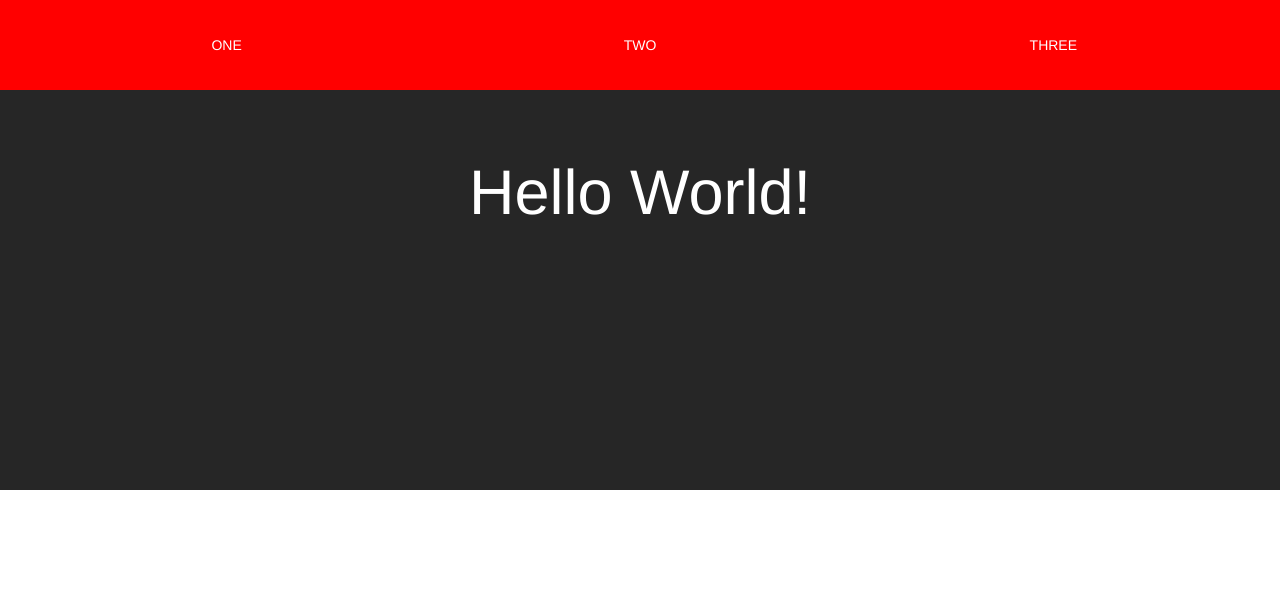
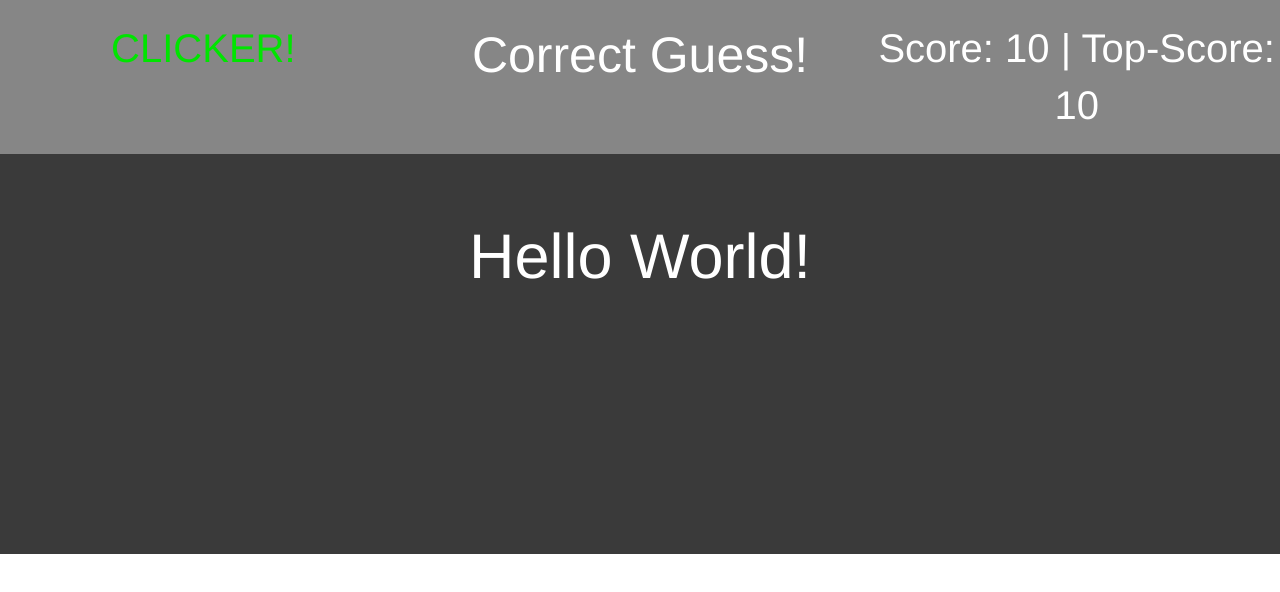
Before and after one commit to ETS-ReactNative4/clickyGame, a React (Create React App) app in the folder clicky-game/: page / in a window 1280 px wide. Shown: the top 592 px of the page. Built offline with nearby package versions, Linux system fonts and the light colour scheme.

Commit message:
Styles have been added to each component.

```diff
--- a/clicky-game/src/components/Header/Header.css
+++ b/clicky-game/src/components/Header/Header.css
@@ -1,8 +1,30 @@
-
+/*
+ |=============================================|
+                HEADER STYLES
+ |=============================================|
+ */
 
 .header {
     color: #ffffff;
-    padding: 35px;
+    padding: 20px 0;
     clear: 'both';
-    background-color: red;
+    background-color: #868686;
 }
+
+.clicker {
+    font-size: 40px;
+    font-weight: 200;
+    color: #00E500;
+}
+
+.answer {
+    font-size: 50px;
+    font-weight: 200;
+    color: #ffff;
+}
+
+.score {
+    font-size: 40px;
+    font-weight: 200;
+    color: #ffff;
+}
--- a/clicky-game/src/components/Header/Header.jsx
+++ b/clicky-game/src/components/Header/Header.jsx
@@ -15,16 +15,16 @@ const Header = ({ children }) => {
         // HEADER
         <div className="col-xs-12 col-xs-12 col-md-12 text-center header">
             {/* COMMUMN ONE */}
-            <div className="col-xs-4">
-                ONE
+            <div className="clicker col-xs-4">
+                CLICKER!
             </div>
             {/* COMMUMN TWO */}
-            <div className="col-xs-4">
-                TWO
+            <div className="answer col-xs-4">
+                Correct Guess!
             </div>
             {/* COMMUMN THREE */}
-            <div className="col-xs-4">
-                THREE
+            <div className="score col-xs-4">
+              Score: 10 | Top-Score: 10
             </div>
         </div>
     ); // END RETURN
--- a/clicky-game/src/components/Jumbotron/Jumbotron.css
+++ b/clicky-game/src/components/Jumbotron/Jumbotron.css
@@ -8,5 +8,5 @@
     color: #ffffff;
     height: 400px;
     clear: 'both';
-    background-color: #262626;
+    background-color: #3A3A3A;
 }
```
